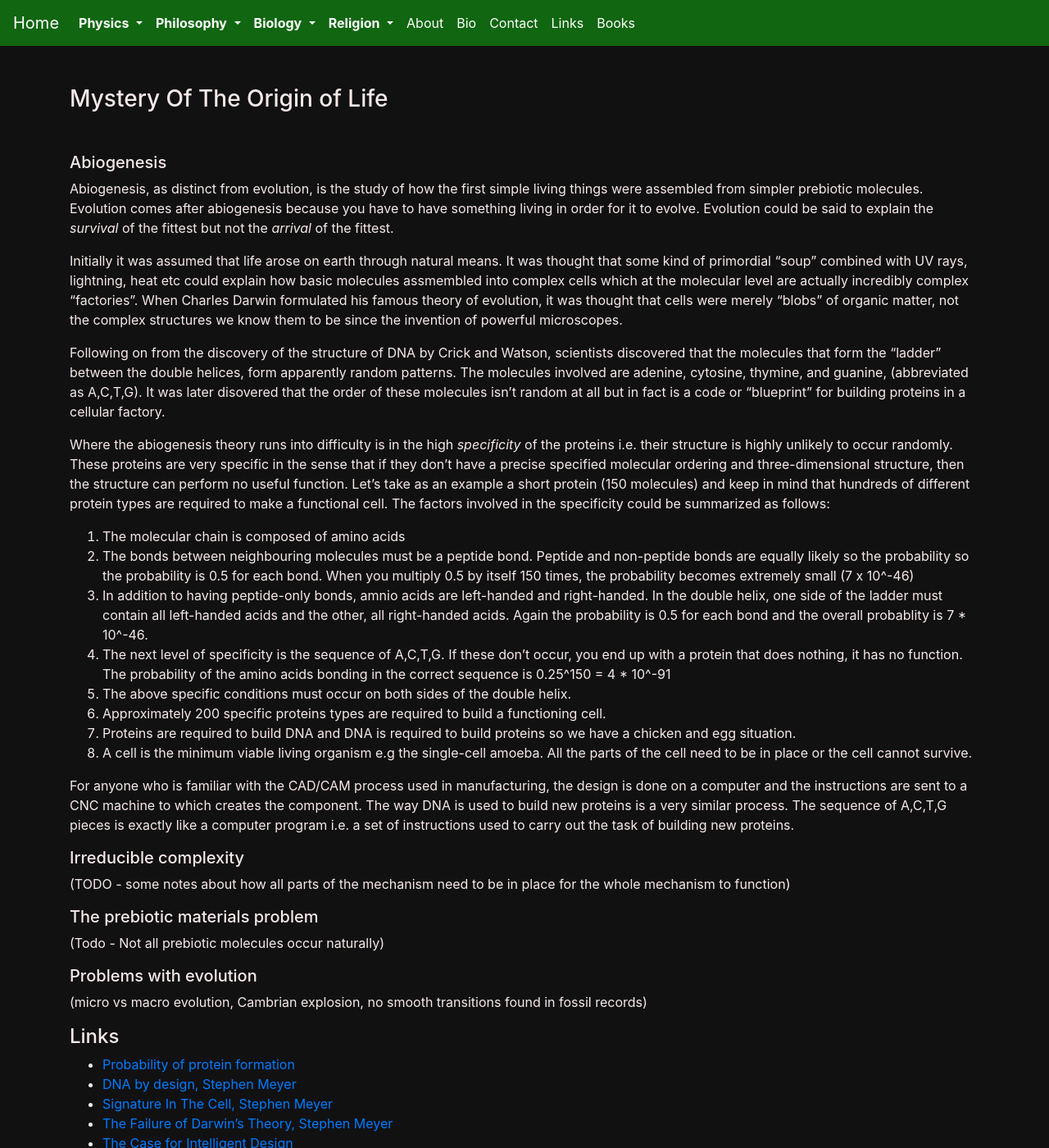
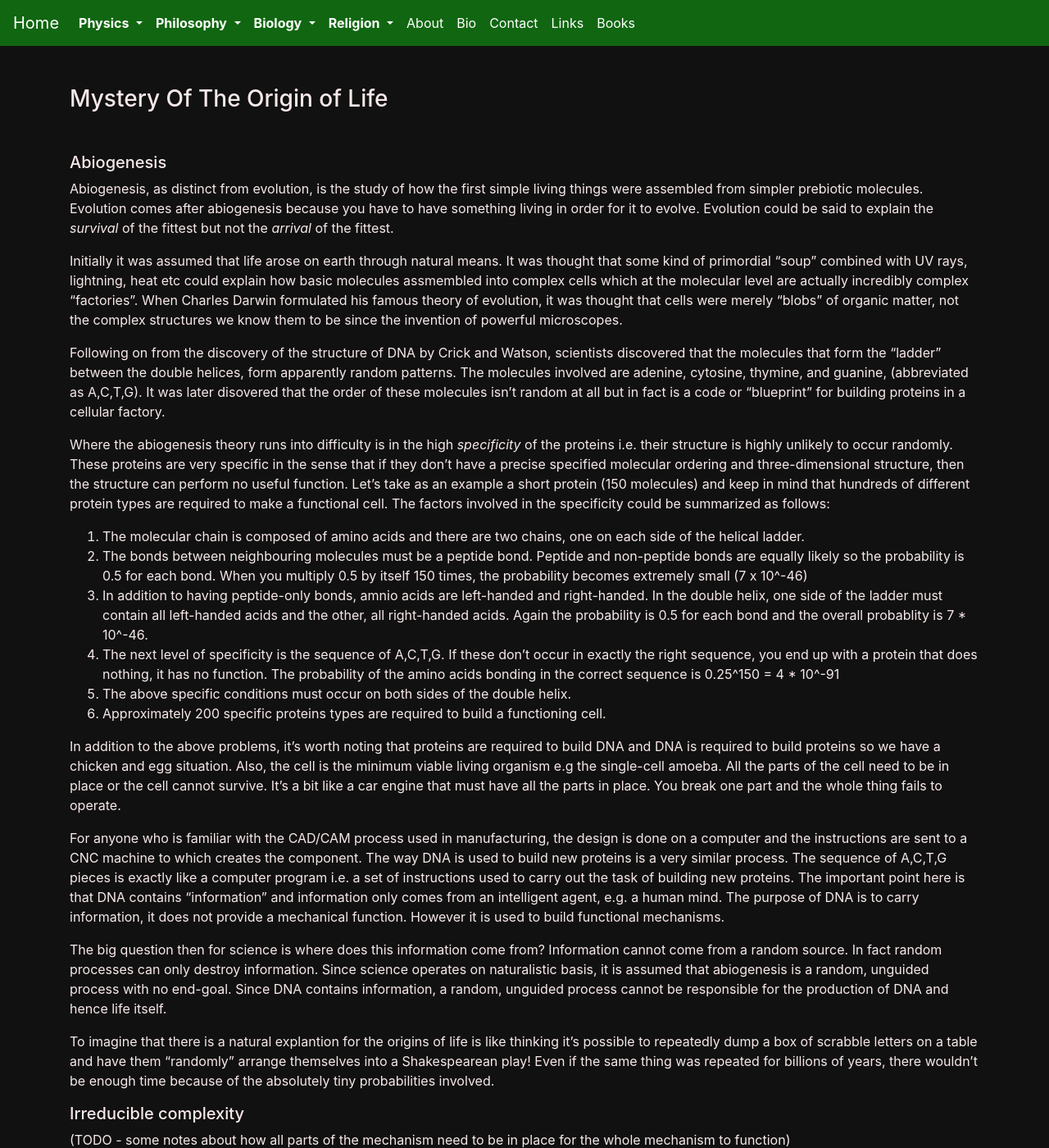
Before and after one commit to nekelly/nekelly.github.io, a Jekyll site: the page built from pages/origin_of_life.md, in a window 1280 px wide and 1400 px high. Shown: the whole window at 82% size. Built offline with Jekyll 4.4.1, drawn with Linux system fonts in a browser that asks for light colours; our own code applies the rules of GitHub Pages for plain Markdown files.

Commit message:
Origin of life updated

```diff
--- a/pages/origin_of_life.md
+++ b/pages/origin_of_life.md
@@ -24,21 +24,34 @@ These proteins are very specific in the sense that if they don't have a precise
 structure can perform no useful function. Let's take as an example a short protein (150 molecules) and keep in mind that hundreds of different protein
 types are required to make a functional cell. The factors involved in the specificity could be summarized as follows:
 
-1. The molecular chain is composed of amino acids
-2. The bonds between neighbouring molecules must be a peptide bond. Peptide and non-peptide bonds are equally likely so the probability so the probability
+1. The molecular chain is composed of amino acids and there are two chains, one on each side of the helical ladder.
+2. The bonds between neighbouring molecules must be a peptide bond. Peptide and non-peptide bonds are equally likely so the probability
 is 0.5 for each bond. When you multiply 0.5 by itself 150 times, the probability becomes extremely small (7 x 10^-46)
 3. In addition to having peptide-only bonds, amnio acids are left-handed and right-handed. In the double helix, one side of the ladder must contain all
 left-handed acids and the other, all right-handed acids. Again the probability is 0.5 for each bond and the overall probablity is 7 * 10^-46.
-4. The next level of specificity is the sequence of A,C,T,G. If these don't occur, you end up with a protein that does nothing, it has no function.
-The probability of the amino acids bonding in the correct sequence is 0.25^150 = 4 * 10^-91
+4. The next level of specificity is the sequence of A,C,T,G. If these don't occur in exactly the right sequence, you end up with a protein that does nothing,
+it has no function. The probability of the amino acids bonding in the correct sequence is 0.25^150 = 4 * 10^-91
 5. The above specific conditions must occur on both sides of the double helix.
 6. Approximately 200 specific proteins types are required to build a functioning cell.
-7. Proteins are required to build DNA and DNA is required to build proteins so we have a chicken and egg situation.
-8. A cell is the minimum viable living organism e.g the single-cell amoeba. All the parts of the cell need to be in place or the cell cannot survive.
+
+
+In addition to the above problems, it's worth noting that proteins are required to build DNA and DNA is required to build proteins so we have a chicken and
+egg situation. Also, the cell is the minimum viable living organism e.g the single-cell amoeba. All the parts of the cell need to be in place or the cell
+cannot survive. It's a bit like a car engine that must have all the parts in place. You break one part and the whole thing fails to operate.
 
 For anyone who is familiar with the CAD/CAM process used in manufacturing, the design is done on a computer and the instructions are sent to a CNC
 machine to which creates the component. The way DNA is used to build new proteins is a very similar process. The sequence of A,C,T,G pieces is exactly
-like a computer program i.e. a set of instructions used to carry out the task of building new proteins.
+like a computer program i.e. a set of instructions used to carry out the task of building new proteins. The important point here is that DNA contains "information"
+and information only comes from an intelligent agent, e.g. a human mind. The purpose of DNA is to carry information, it does not provide a mechanical function.
+However it is used to build functional mechanisms.
+
+The big question then for science is where does this information come from? Information cannot come from a random source. In fact random processes can only
+destroy information. Since science operates on naturalistic basis, it is assumed that abiogenesis is a random, unguided process with no end-goal. Since DNA
+contains information, a random, unguided process cannot be responsible for the production of DNA and hence life itself.
+
+To imagine that there is a natural explantion for the origins of life is like thinking it's possible to repeatedly dump a box of scrabble letters on a table
+and have them "randomly" arrange themselves into a Shakespearean play! Even if the same thing was repeated for billions of years, there wouldn't be enough
+time because of the absolutely tiny probabilities involved.
 
 
 ##### Irreducible complexity
```
